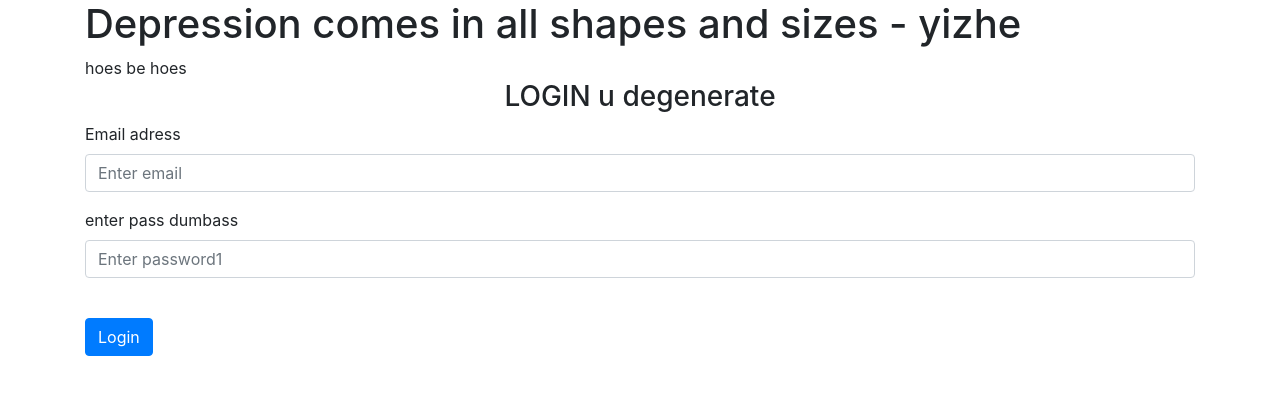
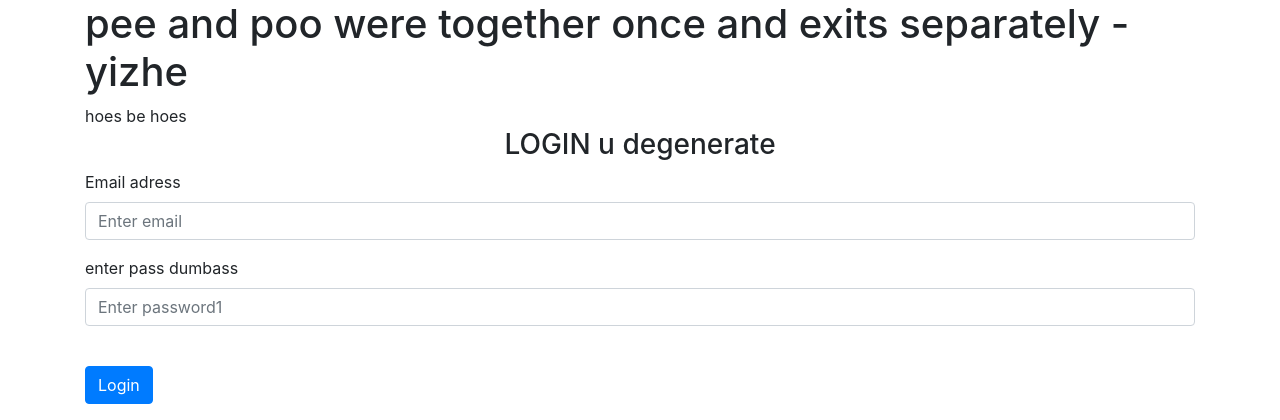
Before and after one commit to yizhe1997/py_flask_web_dev_git, a Flask app: page /login in a window 1280 px wide. Shown: the part 56-476 px from the top of the page. Run offline with Flask 2, Linux system fonts and the light colour scheme; some libraries are stand-ins or nearby versions.

Commit message:
change h1

```diff
--- a/python_flask_web_app/website/templates/login.html
+++ b/python_flask_web_app/website/templates/login.html
@@ -4,7 +4,7 @@
 
 {% block content %}
 
-    <h1>Depression comes in all shapes and sizes {{text}}</h1>
+    <h1>pee and poo were together once and exits separately {{text}}</h1>
 
     {% if boolean == True %}
         hoes be hoes
```
